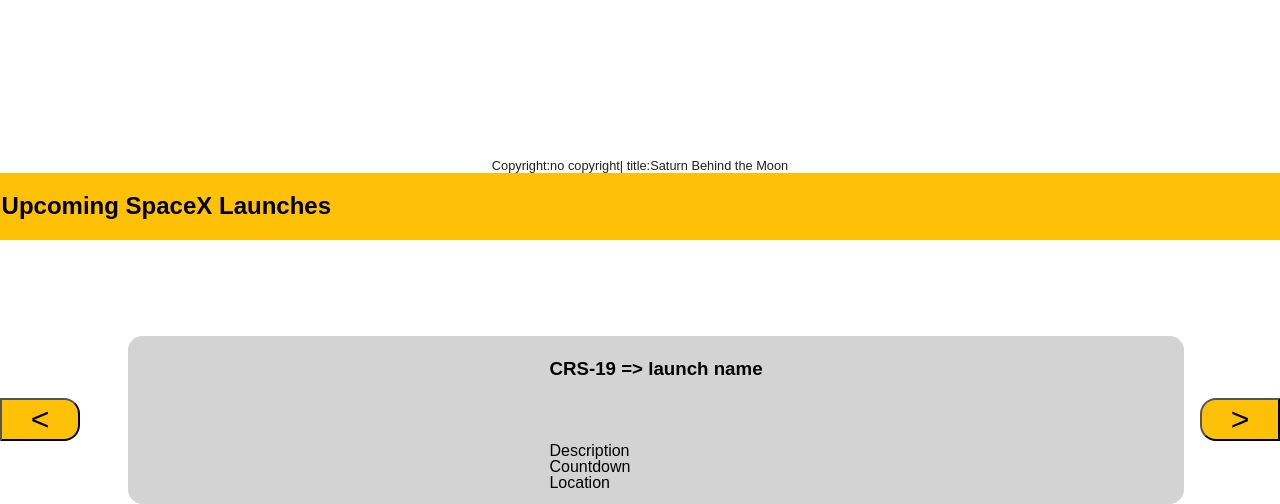
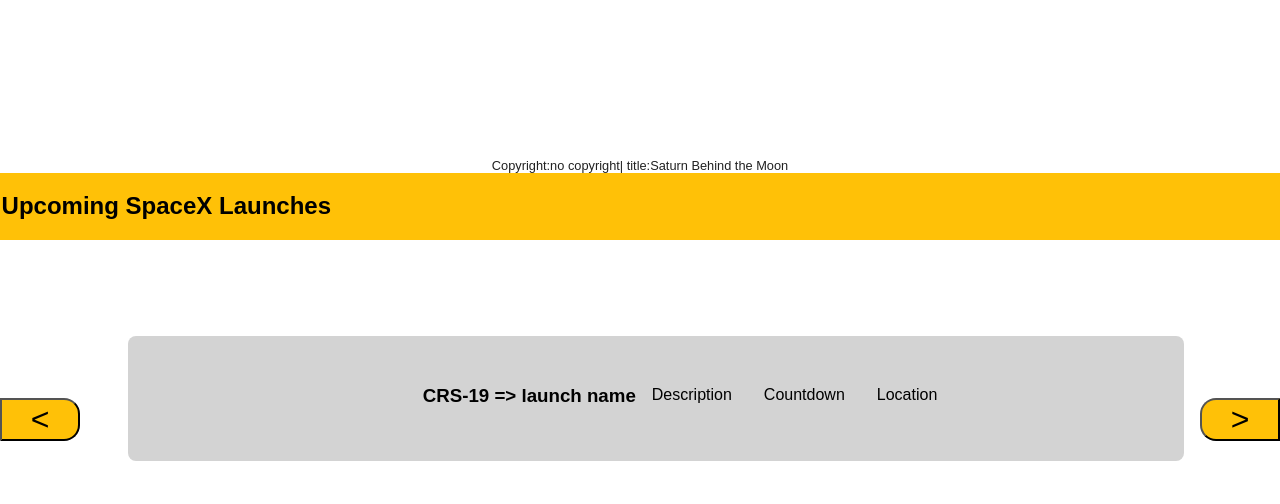
Before and after one commit to cortuga/space-x-countdown, a website: page public/index.html in a window 1280 px wide. Shown: the part 296-800 px from the top of the page. Drawn offline with Linux system fonts and the light colour scheme; no server answers.

Commit message:
Changes made long ago. not added

```diff
--- a/public/main.js
+++ b/public/main.js
@@ -30,18 +30,22 @@
   if (response2.status === 200) {
     console.log(data2)
 
+    //use forEach or assign the indexes of data2 to a for loop somehow. Maybe just have an array with 2 functions where each button click adds or subtracts one from i, to scroll the carousel. NOTE: carousel should change every 10seconds.
+
     const missionName = data2[0].mission_name;
     document.querySelector('.launch-name').textContent = missionName;
-    const missionDescription = data2[0]
+    const missionDescription = data2[0].details;
+    document.querySelector('.launch-description').textContent = missionDescription;
     const launchCountdown = data2[0].launch_date_utc;
     const launchSite = data2[0].launch_site.site_name_long;
-    document.querySelector('launch-location').textContent =
+    document.querySelector('.launch-location').textContent = launchSite;
+
     console.log(launchCountdown)
   } else {
     console.log(console.error());
   }
 
-}
+};
 
 const carouselNext = () => {
 
@@ -50,9 +54,9 @@
 
 }
 //create a carousel
-  const slider = document.querySelector('.slider');
-  const previous = document.querySelector('.left-arrow-button');
-  const next = document.querySelector('.right-arrow-button');
+  // const slider = document.querySelector('.slider');
+  // const previous = document.querySelector('.left-arrow-button');
+  // const next = document.querySelector('.right-arrow-button');
 
 
 // document.querySelector(".left-arrow-button").addEventListener("click", // -1 carousel function);
--- a/public/screen.css
+++ b/public/screen.css
@@ -125,25 +125,42 @@
 .launch-card-section {
   margin: 1rem 3rem;
   background-color: lightgrey;
-  border-radius: .9rem;
-  height: 10rem;
-  width: 95%;
+  border-radius: .5rem;
+  /* height: 10rem; */
+  width: 100%;
   padding: 0 1rem .5rem 1rem;
   display: flex;
   justify-content: center;
   align-items: center;
+}
 
-
-}
+/* .carousel {
+  display: flex;
+  justify-content: center;
+  align-items: center;
+} */
 .card-parent {
+  display: flex;
+  justify-content: center;
+  align-items: center;
   width: 100%;
-  height: 100%
+  /* height: 100%; */
   padding: 2rem;
 }
 .launch-name {
   display: flex;
   justify-content: center;
-  margin-bottom: 4rem;
+  margin-bottom: 1rem;
+}
+.launch-description {
+
+  padding: 1rem;
+}
+.launch-countdown {
+  padding: 1rem;
+}
+.launch-location {
+  padding: 1rem;
 }
 .mission-statement-section {
   display: flex;
```
